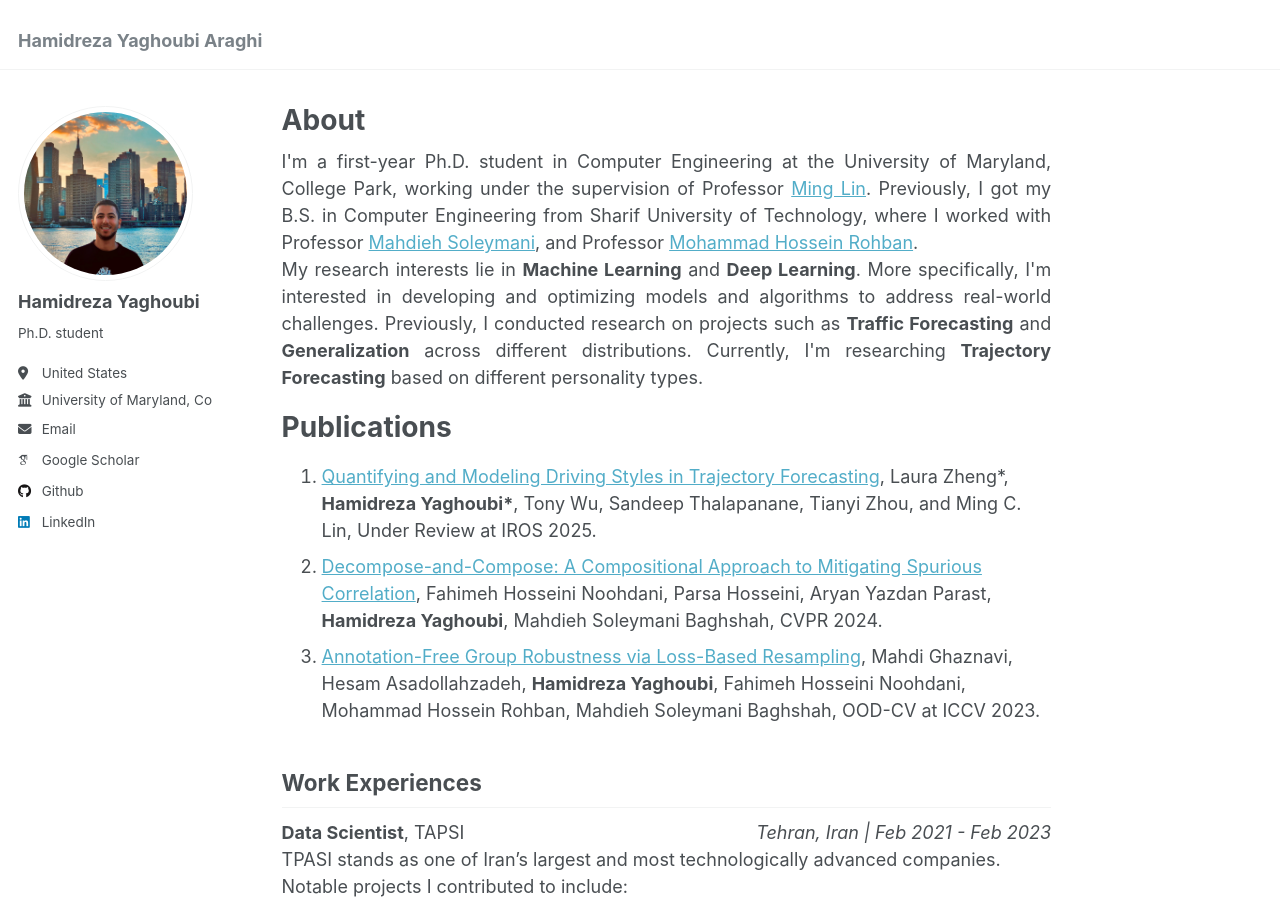
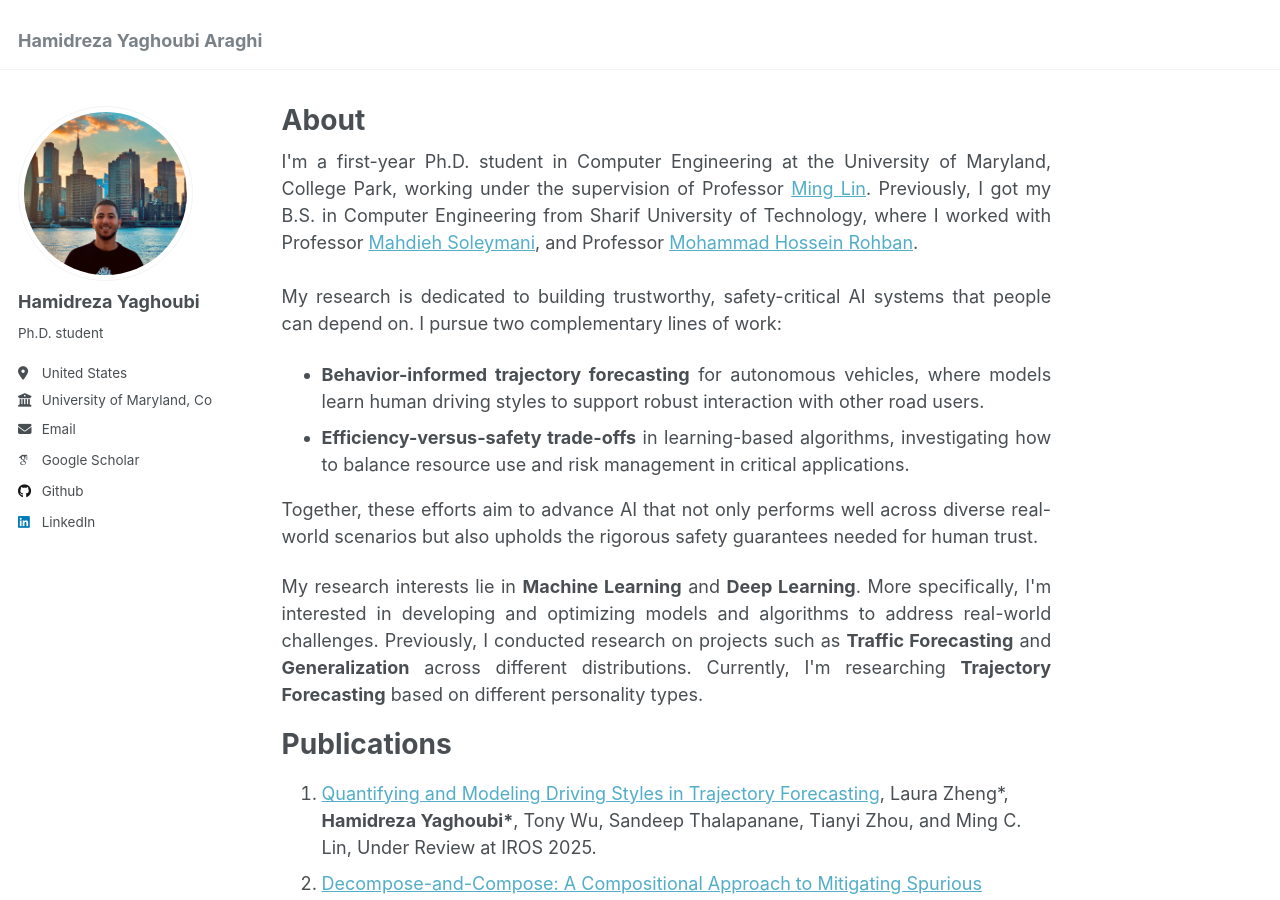
Before and after one commit to HamidrezaYaghoubi/HamidrezaYaghoubi.github.io, a Jekyll site: the page built from _pages/about.md, in a window 1280 px wide and 900 px high. Built offline with Jekyll 4.4.1, drawn with Linux system fonts in a browser that asks for light colours; some web fonts are replaced.

Commit message:
Update about.md

```diff
--- a/_pages/about.md
+++ b/_pages/about.md
@@ -9,6 +9,23 @@ redirect_from:
 <div style="text-align: justify;">
 I'm a first-year Ph.D. student in Computer Engineering at the University of Maryland, College Park, working under the supervision of Professor <a href="https://www.cs.umd.edu/~lin/" target="_blank">Ming Lin</a>. Previously, I got my B.S. in Computer Engineering from Sharif University of Technology, where I worked with Professor <a href="https://sharif.edu/~soleymani/" target="_blank">Mahdieh Soleymani</a>, and Professor <a href="https://sharif.edu/~rohban/index.html" target="_blank">Mohammad Hossein Rohban</a>.
 <br>
+<br>
+<p>
+  My research is dedicated to building trustworthy, safety-critical AI systems that people can depend on. I pursue two complementary lines of work:
+</p>
+
+<ul>
+  <li>
+    <strong>Behavior-informed trajectory forecasting</strong> for autonomous vehicles, where models learn human driving styles to support robust interaction with other road users.
+  </li>
+  <li>
+    <strong>Efficiency-versus-safety trade-offs</strong> in learning-based algorithms, investigating how to balance resource use and risk management in critical applications.
+  </li>
+</ul>
+
+<p>
+  Together, these efforts aim to advance AI that not only performs well across diverse real-world scenarios but also upholds the rigorous safety guarantees needed for human trust.
+</p>
 My research interests lie in <strong>Machine Learning</strong> and <strong>Deep Learning</strong>. More specifically, I'm interested in developing and optimizing models and algorithms to address real-world challenges. Previously, I conducted research on projects such as <strong>Traffic Forecasting</strong> and <strong>Generalization</strong> across different distributions. Currently, I'm researching  <strong>Trajectory Forecasting</strong> based on different personality types.
 </div>
 
```
